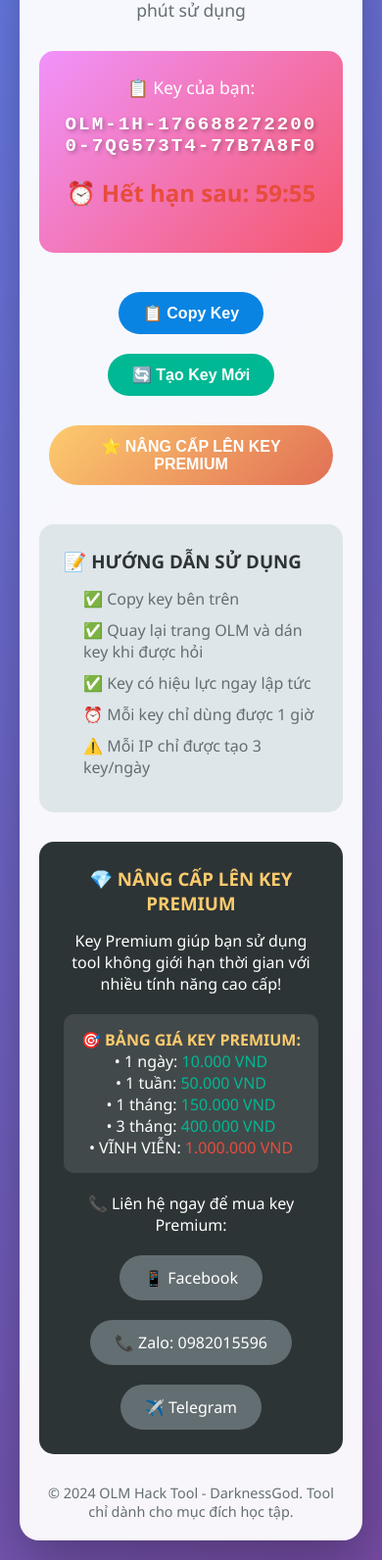
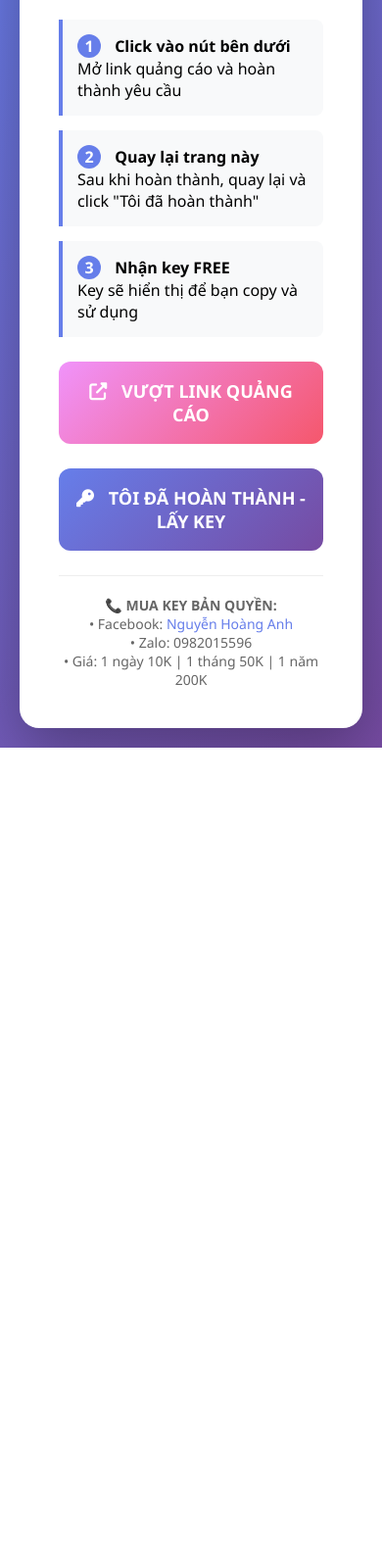
Before and after one commit to kobeoibechuaflowa/keyolm, a plain HTML site: page index.html in a window 390 px wide. Shown: the part 162-1754 px from the top of the page at 98% size. After the commit the page ends 925 px from the top, so only its background shows below. Drawn offline with Linux system fonts and the light colour scheme.

Commit message:
Revise HTML structure and styles for key display
Updated the title and various styles for improved aesthetics. Changed the structure of the key display and button interactions, and added a link to an external stylesheet.

```diff
--- a/index.html
+++ b/index.html
@@ -3,16 +3,16 @@
 <head>
     <meta charset="UTF-8">
     <meta name="viewport" content="width=device-width, initial-scale=1.0">
-    <title>🎁 Key 1 Giờ Miễn Phí - OLM Hack</title>
+    <title>Nhận Key FREE 1 Giờ</title>
     <style>
         * {
             margin: 0;
             padding: 0;
             box-sizing: border-box;
+            font-family: 'Segoe UI', Tahoma, Geneva, Verdana, sans-serif;
         }
 
         body {
-            font-family: 'Segoe UI', Tahoma, Geneva, Verdana, sans-serif;
             background: linear-gradient(135deg, #667eea 0%, #764ba2 100%);
             min-height: 100vh;
             display: flex;
@@ -22,389 +22,299 @@
         }
 
         .container {
-            background: rgba(255, 255, 255, 0.95);
+            background: white;
             border-radius: 20px;
+            box-shadow: 0 20px 60px rgba(0,0,0,0.3);
             padding: 40px;
-            box-shadow: 0 20px 60px rgba(0, 0, 0, 0.3);
-            max-width: 800px;
+            max-width: 500px;
             width: 100%;
             text-align: center;
-            position: relative;
-            overflow: hidden;
-        }
-
-        .header {
-            margin-bottom: 30px;
         }
 
         h1 {
-            color: #2d3436;
-            font-size: 2.5rem;
+            color: #333;
             margin-bottom: 10px;
-            background: linear-gradient(135deg, #667eea 0%, #764ba2 100%);
-            -webkit-background-clip: text;
-            -webkit-text-fill-color: transparent;
+            font-size: 28px;
         }
 
         .subtitle {
-            color: #636e72;
-            font-size: 1.1rem;
-            margin-bottom: 20px;
+            color: #666;
+            margin-bottom: 30px;
+            font-size: 16px;
+        }
+
+        .step {
+            background: #f8f9fa;
+            border-left: 4px solid #667eea;
+            padding: 15px;
+            margin: 15px 0;
+            text-align: left;
+            border-radius: 0 8px 8px 0;
+        }
+
+        .step-number {
+            display: inline-block;
+            background: #667eea;
+            color: white;
+            width: 24px;
+            height: 24px;
+            border-radius: 50%;
+            text-align: center;
+            line-height: 24px;
+            margin-right: 10px;
+            font-weight: bold;
+        }
+
+        .link-button {
+            display: block;
+            width: 100%;
+            background: linear-gradient(135deg, #f093fb 0%, #f5576c 100%);
+            color: white;
+            border: none;
+            padding: 18px;
+            border-radius: 12px;
+            font-size: 18px;
+            font-weight: bold;
+            cursor: pointer;
+            margin: 25px 0;
+            transition: transform 0.3s, box-shadow 0.3s;
+            text-decoration: none;
+        }
+
+        .link-button:hover {
+            transform: translateY(-3px);
+            box-shadow: 0 10px 20px rgba(245, 87, 108, 0.3);
+        }
+
+        .link-button i {
+            margin-right: 10px;
+        }
+
+        .key-container {
+            display: none;
+            margin-top: 30px;
+            animation: fadeIn 0.5s;
+        }
+
+        @keyframes fadeIn {
+            from { opacity: 0; transform: translateY(10px); }
+            to { opacity: 1; transform: translateY(0); }
         }
 
         .key-box {
-            background: linear-gradient(135deg, #f093fb 0%, #f5576c 100%);
-            padding: 25px;
-            border-radius: 15px;
-            margin: 30px 0;
+            background: linear-gradient(135deg, #4facfe 0%, #00f2fe 100%);
+            color: white;
+            padding: 20px;
+            border-radius: 12px;
+            margin: 20px 0;
+            font-family: 'Courier New', monospace;
+            font-size: 20px;
+            font-weight: bold;
+            letter-spacing: 2px;
+            word-break: break-all;
             position: relative;
         }
 
-        #key-display {
-            font-family: 'Courier New', monospace;
-            font-size: 1.8rem;
-            font-weight: bold;
+        .copy-btn {
+            background: #28a745;
             color: white;
-            letter-spacing: 2px;
-            word-break: break-all;
-            margin: 15px 0;
-            text-shadow: 2px 2px 4px rgba(0, 0, 0, 0.3);
+            border: none;
+            padding: 12px 30px;
+            border-radius: 8px;
+            font-size: 16px;
+            cursor: pointer;
+            transition: background 0.3s;
+            margin-top: 10px;
         }
 
-        .btn {
-            background: #00b894;
-            color: white;
-            border: none;
-            padding: 15px 40px;
-            font-size: 1.2rem;
-            border-radius: 50px;
-            cursor: pointer;
-            transition: all 0.3s ease;
-            font-weight: bold;
-            margin: 10px;
-            display: inline-flex;
-            align-items: center;
-            justify-content: center;
-            gap: 10px;
+        .copy-btn:hover {
+            background: #218838;
         }
 
-        .btn:hover {
-            background: #00a085;
-            transform: translateY(-3px);
-            box-shadow: 0 10px 20px rgba(0, 0, 0, 0.2);
+        .timer {
+            font-size: 14px;
+            color: #666;
+            margin-top: 15px;
         }
 
-        .btn-copy {
-            background: #0984e3;
+        .warning {
+            background: #fff3cd;
+            border: 1px solid #ffeaa7;
+            color: #856404;
+            padding: 12px;
+            border-radius: 8px;
+            margin-top: 20px;
+            font-size: 14px;
         }
 
-        .btn-copy:hover {
-            background: #0770c4;
+        .contact {
+            margin-top: 25px;
+            padding-top: 20px;
+            border-top: 1px solid #eee;
+            font-size: 14px;
+            color: #666;
         }
 
-        .btn-premium {
-            background: linear-gradient(135deg, #fdcb6e 0%, #e17055 100%);
-            margin-top: 20px;
-        }
-
-        .info-box {
-            background: #dfe6e9;
-            border-radius: 15px;
-            padding: 25px;
-            margin: 30px 0;
-            text-align: left;
-        }
-
-        .info-box h3 {
-            color: #2d3436;
-            margin-bottom: 15px;
-            display: flex;
-            align-items: center;
-            gap: 10px;
-        }
-
-        .info-box ul {
-            list-style: none;
-            padding-left: 20px;
-        }
-
-        .info-box li {
-            margin: 10px 0;
-            color: #636e72;
-            display: flex;
-            align-items: center;
-            gap: 10px;
-        }
-
-        .countdown {
-            font-size: 1.5rem;
-            font-weight: bold;
-            color: #e74c3c;
-            margin: 20px 0;
-        }
-
-        .contact-info {
-            background: #2d3436;
-            color: white;
-            border-radius: 15px;
-            padding: 25px;
-            margin-top: 30px;
-        }
-
-        .contact-info h3 {
-            color: #fdcb6e;
-            margin-bottom: 15px;
-        }
-
-        .contact-method {
-            display: flex;
-            align-items: center;
-            justify-content: center;
-            gap: 20px;
-            margin-top: 20px;
-            flex-wrap: wrap;
-        }
-
-        .contact-btn {
-            background: #636e72;
-            color: white;
-            padding: 12px 25px;
-            border-radius: 25px;
+        .contact a {
+            color: #667eea;
             text-decoration: none;
-            transition: all 0.3s ease;
-            display: flex;
-            align-items: center;
-            gap: 10px;
-        }
-
-        .contact-btn:hover {
-            background: #0984e3;
-            transform: translateY(-2px);
-        }
-
-        .footer {
-            margin-top: 30px;
-            color: #636e72;
-            font-size: 0.9rem;
-        }
-
-        .tag {
-            display: inline-block;
-            background: #e74c3c;
-            color: white;
-            padding: 5px 15px;
-            border-radius: 20px;
-            font-size: 0.9rem;
-            margin-left: 10px;
-        }
-
-        .success-message {
-            position: fixed;
-            top: 20px;
-            right: 20px;
-            background: #00b894;
-            color: white;
-            padding: 15px 25px;
-            border-radius: 10px;
-            box-shadow: 0 5px 15px rgba(0, 0, 0, 0.2);
-            display: none;
-            z-index: 1000;
-            animation: slideIn 0.3s ease;
-        }
-
-        @keyframes slideIn {
-            from { transform: translateX(100%); opacity: 0; }
-            to { transform: translateX(0); opacity: 1; }
-        }
-
-        @media (max-width: 768px) {
-            .container {
-                padding: 20px;
-            }
-
-            h1 {
-                font-size: 2rem;
-            }
-
-            #key-display {
-                font-size: 1.2rem;
-            }
-
-            .btn {
-                padding: 12px 25px;
-                font-size: 1rem;
-            }
         }
     </style>
+    <link rel="stylesheet" href="https://cdnjs.cloudflare.com/ajax/libs/font-awesome/6.4.0/css/all.min.css">
 </head>
 <body>
     <div class="container">
-        <div class="header">
-            <h1>🔓 KEY 1 GIỜ MIỄN PHÍ</h1>
-            <p class="subtitle">Key tự động tạo - Hết hạn sau 60 phút sử dụng</p>
+        <h1>🔓 NHẬN KEY FREE</h1>
+        <p class="subtitle">Key có hiệu lực 1 giờ - Yêu cầu hoàn thành quảng cáo</p>
+
+        <div class="step">
+            <span class="step-number">1</span>
+            <strong>Click vào nút bên dưới</strong>
+            <p>Mở link quảng cáo và hoàn thành yêu cầu</p>
         </div>
 
-        <div class="key-box">
-            <p style="color: white; font-size: 1.1rem; margin-bottom: 15px;">📋 Key của bạn:</p>
-            <div id="key-display">Đang tạo key...</div>
-            <div class="countdown" id="countdown">⏰ Hết hạn sau: 60:00</div>
+        <div class="step">
+            <span class="step-number">2</span>
+            <strong>Quay lại trang này</strong>
+            <p>Sau khi hoàn thành, quay lại và click "Tôi đã hoàn thành"</p>
         </div>
 
-        <div class="button-group">
-            <button class="btn btn-copy" onclick="copyKey()">
-                📋 Copy Key
-            </button>
-            <button class="btn" onclick="generateNewKey()">
-                🔄 Tạo Key Mới
-            </button>
+        <div class="step">
+            <span class="step-number">3</span>
+            <strong>Nhận key FREE</strong>
+            <p>Key sẽ hiển thị để bạn copy và sử dụng</p>
         </div>
 
-        <button class="btn btn-premium" onclick="window.open('https://darknessgod.github.io/olm-key-premium.html', '_blank')">
-            ⭐ NÂNG CẤP LÊN KEY PREMIUM
+        <a href="https://link-target.net/2509677/AOcvD5qklmiL" target="_blank" class="link-button" id="linkBtn">
+            <i class="fas fa-external-link-alt"></i> VƯỢT LINK QUẢNG CÁO
+        </a>
+
+        <button class="link-button" id="completeBtn" style="background: linear-gradient(135deg, #667eea 0%, #764ba2 100%);">
+            <i class="fas fa-key"></i> TÔI ĐÃ HOÀN THÀNH - LẤY KEY
         </button>
 
-        <div class="info-box">
-            <h3>📝 HƯỚNG DẪN SỬ DỤNG</h3>
-            <ul>
-                <li>✅ Copy key bên trên</li>
-                <li>✅ Quay lại trang OLM và dán key khi được hỏi</li>
-                <li>✅ Key có hiệu lực ngay lập tức</li>
-                <li>⏰ Mỗi key chỉ dùng được 1 giờ</li>
-                <li>⚠️ Mỗi IP chỉ được tạo 3 key/ngày</li>
-            </ul>
-        </div>
-
-        <div class="contact-info">
-            <h3>💎 NÂNG CẤP LÊN KEY PREMIUM</h3>
-            <p>Key Premium giúp bạn sử dụng tool không giới hạn thời gian với nhiều tính năng cao cấp!</p>
-
-            <div style="margin: 20px 0; background: rgba(255,255,255,0.1); padding: 15px; border-radius: 10px;">
-                <p style="color: #fdcb6e; font-weight: bold;">🎯 BẢNG GIÁ KEY PREMIUM:</p>
-                <p>• 1 ngày: <span style="color: #00b894;">10.000 VND</span></p>
-                <p>• 1 tuần: <span style="color: #00b894;">50.000 VND</span></p>
-                <p>• 1 tháng: <span style="color: #00b894;">150.000 VND</span></p>
-                <p>• 3 tháng: <span style="color: #00b894;">400.000 VND</span></p>
-                <p>• VĨNH VIỄN: <span style="color: #e74c3c;">1.000.000 VND</span></p>
+        <div class="key-container" id="keyContainer">
+            <h3><i class="fas fa-gift"></i> KEY CỦA BẠN:</h3>
+            <div class="key-box" id="keyDisplay">Đang tạo key...</div>
+            <button class="copy-btn" id="copyBtn">
+                <i class="fas fa-copy"></i> COPY KEY
+            </button>
+            <div class="timer">
+                <i class="fas fa-clock"></i> Key có hiệu lực trong: <span id="timer">60:00</span> phút
             </div>
-
-            <p style="margin-top: 15px;">📞 Liên hệ ngay để mua key Premium:</p>
-
-            <div class="contact-method">
-                <a href="https://www.facebook.com/nguyen.hoang.anh.843927" class="contact-btn" target="_blank">
-                    📱 Facebook
-                </a>
-                <a href="tel:0982015596" class="contact-btn">
-                    📞 Zalo: 0982015596
-                </a>
-                <a href="https://t.me/darknessgod" class="contact-btn" target="_blank">
-                    ✈️ Telegram
-                </a>
+            <div class="warning">
+                <i class="fas fa-exclamation-triangle"></i>
+                Lưu ý: Key FREE chỉ dùng được 1 giờ. Mua key bản quyền để sử dụng lâu dài.
             </div>
         </div>
 
-        <div class="footer">
-            <p>© 2024 OLM Hack Tool - DarknessGod. Tool chỉ dành cho mục đích học tập.</p>
+        <div class="contact">
+            <p><strong>📞 MUA KEY BẢN QUYỀN:</strong></p>
+            <p>• Facebook: <a href="https://www.facebook.com/nguyen.hoang.anh.843927" target="_blank">Nguyễn Hoàng Anh</a></p>
+            <p>• Zalo: 0982015596</p>
+            <p>• Giá: 1 ngày 10K | 1 tháng 50K | 1 năm 200K</p>
         </div>
     </div>
 
-    <div id="successMessage" class="success-message">
-        ✅ Đã copy key vào clipboard!
-    </div>
+    <script>
+        const LINKVERTISE_URL = 'https://link-target.net/2509677/AOcvD5qklmiL';
+        const ENCRYPT_SECRET = 'dG9vbF9zZWNyZXRfa2V5XzIwMjQ=';
 
-    <script>
-        const SECRET_KEY = 'DARKNESSGOD-OLM-2024-SECRET';
-        let currentKey = '';
-        let countdownInterval;
-        let timeLeft = 60 * 60; // 60 minutes in seconds
+        // Mở link trong tab mới
+        document.getElementById('linkBtn').addEventListener('click', function(e) {
+            e.preventDefault();
+            window.open(LINKVERTISE_URL, '_blank');
+        });
 
-        // Generate checksum
-        function generateChecksum(keyType, timestamp, random) {
-            const str = SECRET_KEY + keyType + timestamp + random;
-            let hash = 0;
-            for (let i = 0; i < str.length; i++) {
-                hash = ((hash << 5) - hash) + str.charCodeAt(i);
-                hash = hash & hash;
-            }
-            return Math.abs(hash).toString(16).substring(0, 8).toUpperCase();
+        // Xử lý khi người dùng hoàn thành
+        document.getElementById('completeBtn').addEventListener('click', function() {
+            generateFreeKey();
+        });
+
+        // Copy key
+        document.getElementById('copyBtn').addEventListener('click', function() {
+            const key = document.getElementById('keyDisplay').textContent;
+            navigator.clipboard.writeText(key).then(() => {
+                const btn = document.getElementById('copyBtn');
+                btn.innerHTML = '<i class="fas fa-check"></i> ĐÃ COPY!';
+                btn.style.background = '#28a745';
+                setTimeout(() => {
+                    btn.innerHTML = '<i class="fas fa-copy"></i> COPY KEY';
+                    btn.style.background = '';
+                }, 2000);
+            });
+        });
+
+        // Hàm tạo key FREE
+        function generateFreeKey() {
+            // Tạo key FREE với định dạng: FREE-RANDOM-CHECKSUM
+            const type = 'FREE';
+            const random = generateRandomString(8);
+            const checksum = calculateChecksum(type, random);
+            const key = `${type}-${random}-${checksum}`;
+
+            // Hiển thị key
+            document.getElementById('keyDisplay').textContent = key;
+            document.getElementById('keyContainer').style.display = 'block';
+
+            // Cuộn xuống phần key
+            document.getElementById('keyContainer').scrollIntoView({ behavior: 'smooth' });
+
+            // Lưu vào localStorage để track đã lấy key
+            localStorage.setItem('last_free_key', JSON.stringify({
+                key: key,
+                timestamp: Date.now()
+            }));
+
+            // Bắt đầu đếm ngược
+            startTimer(60 * 60); // 60 phút
         }
 
-        // Generate a new key
-        function generateKey() {
-            const type = '1H';
-            const timestamp = Date.now();
-            const chars = 'ABCDEFGHJKLMNPQRSTUVWXYZ23456789';
-            let random = '';
-
-            for (let i = 0; i < 8; i++) {
-                random += chars[Math.floor(Math.random() * chars.length)];
+        // Hàm tạo chuỗi ngẫu nhiên
+        function generateRandomString(length) {
+            const chars = 'ABCDEFGHIJKLMNOPQRSTUVWXYZ0123456789';
+            let result = '';
+            for (let i = 0; i < length; i++) {
+                result += chars.charAt(Math.floor(Math.random() * chars.length));
             }
-
-            const checksum = generateChecksum(type, timestamp, random);
-            return `OLM-${type}-${timestamp}-${random}-${checksum}`;
+            return result;
         }
 
-        // Update countdown display
-        function updateCountdown() {
-            if (timeLeft <= 0) {
-                clearInterval(countdownInterval);
-                document.getElementById('countdown').textContent = '⏰ KEY ĐÃ HẾT HẠN';
-                document.getElementById('countdown').style.color = '#e74c3c';
-                return;
+        // Hàm tính checksum
+        function calculateChecksum(type, random) {
+            const checkString = type + random + ENCRYPT_SECRET;
+            let checksum = 0;
+            for (let i = 0; i < checkString.length; i++) {
+                checksum = (checksum + checkString.charCodeAt(i) * (i + 1)) % 256;
             }
-
-            const minutes = Math.floor(timeLeft / 60);
-            const seconds = timeLeft % 60;
-            document.getElementById('countdown').textContent =
-                `⏰ Hết hạn sau: ${minutes.toString().padStart(2, '0')}:${seconds.toString().padStart(2, '0')}`;
-
-            timeLeft--;
+            return checksum.toString(16).toUpperCase().padStart(2, '0');
         }
 
-        // Start countdown
-        function startCountdown() {
-            clearInterval(countdownInterval);
-            timeLeft = 60 * 60; // Reset to 60 minutes
-            updateCountdown();
-            countdownInterval = setInterval(updateCountdown, 1000);
+        // Đếm ngược thời gian
+        function startTimer(totalSeconds) {
+            let seconds = totalSeconds;
+            const timerElement = document.getElementById('timer');
+
+            const interval = setInterval(() => {
+                const minutes = Math.floor(seconds / 60);
+                const secs = seconds % 60;
+                timerElement.textContent = `${minutes}:${secs < 10 ? '0' : ''}${secs}`;
+
+                if (seconds <= 0) {
+                    clearInterval(interval);
+                    timerElement.textContent = 'HẾT HẠN';
+                    timerElement.style.color = '#dc3545';
+                }
+                seconds--;
+            }, 1000);
         }
 
-        // Copy key to clipboard
-        function copyKey() {
-            navigator.clipboard.writeText(currentKey).then(() => {
-                showSuccessMessage();
-            }).catch(err => {
-                console.error('Lỗi copy:', err);
-            });
-        }
-
-        // Show success message
-        function showSuccessMessage() {
-            const message = document.getElementById('successMessage');
-            message.style.display = 'block';
-            setTimeout(() => {
-                message.style.display = 'none';
-            }, 3000);
-        }
-
-        // Generate new key
-        function generateNewKey() {
-            currentKey = generateKey();
-            document.getElementById('key-display').textContent = currentKey;
-            startCountdown();
-        }
-
-        // Initialize
+        // Kiểm tra nếu đã lấy key trong vòng 24h
         window.onload = function() {
-            generateNewKey();
-
-            // Save key to localStorage (for demo)
-            const keyData = {
-                key: currentKey,
-                type: '1H',
-                expire: Date.now() + (60 * 60 * 1000),
-                createdAt: Date.now()
-            };
-            localStorage.setItem('olm_demo_key', JSON.stringify(keyData));
+            const lastKey = JSON.parse(localStorage.getItem('last_free_key'));
+            if (lastKey && (Date.now() - lastKey.timestamp) < 24 * 60 * 60 * 1000) {
+                alert('Bạn đã nhận key FREE trong 24h gần đây. Vui lòng đợi để nhận key mới.');
+            }
         };
     </script>
 </body>
```
